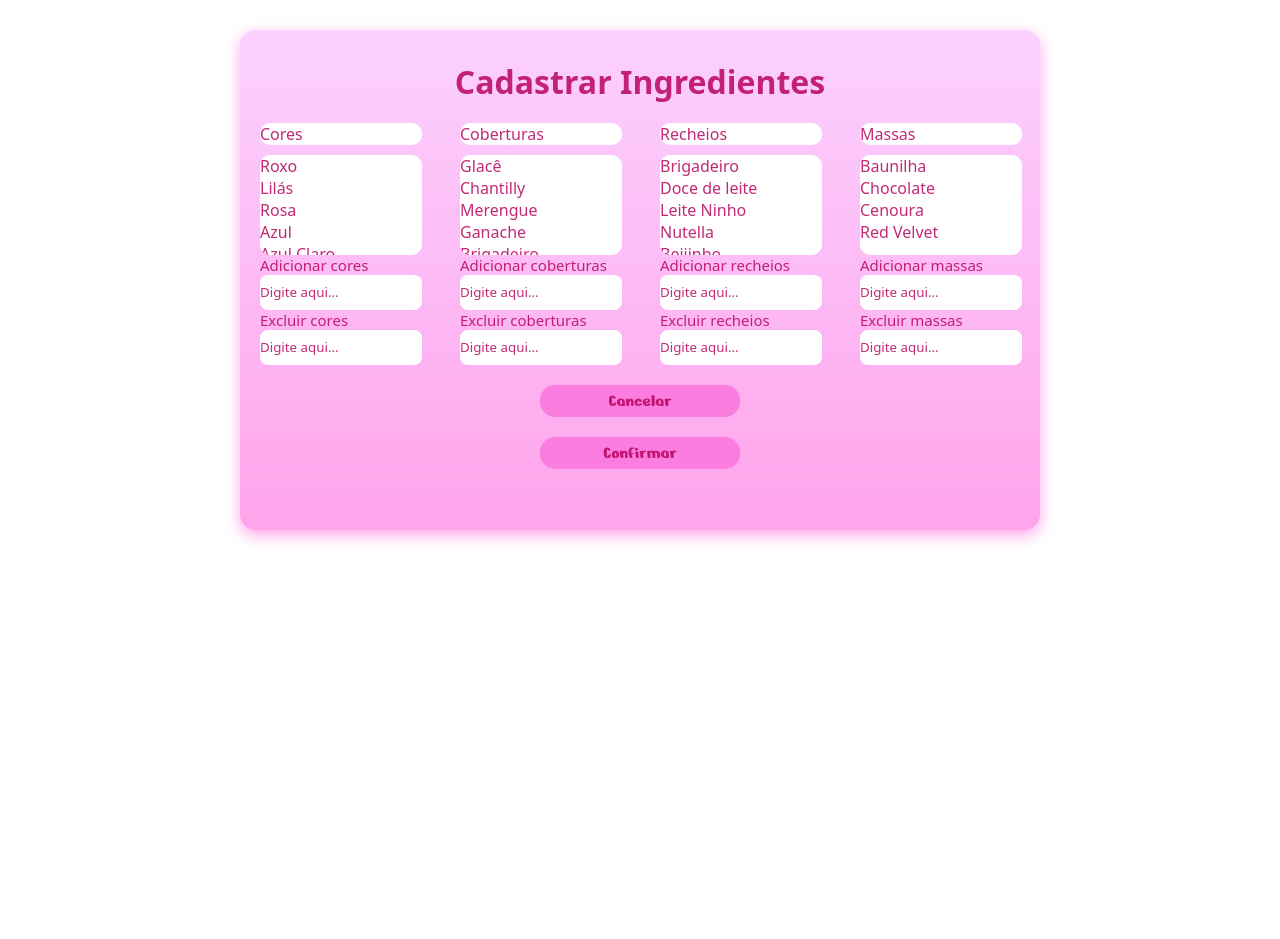
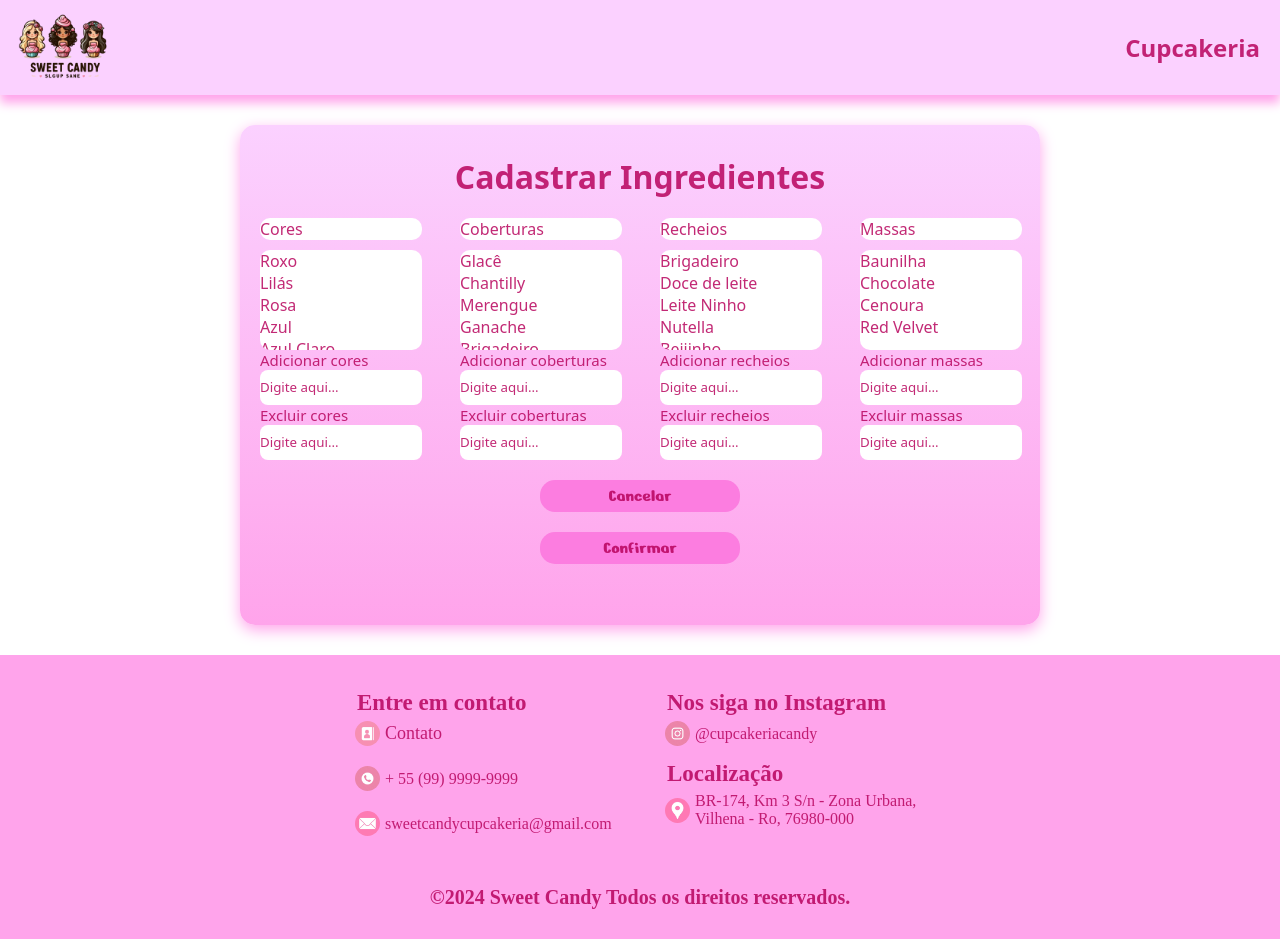
Before and after one commit to cecilioana/fabrica_react, a Next.js app: page /cadastrarIngredientes in a window 1280 px wide. Before the commit the page ends 800 px from the top, so only its background shows below. Built offline with nearby package versions, Linux system fonts and the light colour scheme; a web font is replaced by a local one.

Commit message:
Agora vai 4

```diff
--- a/src/app/cadastrarIngredientes/page.js
+++ b/src/app/cadastrarIngredientes/page.js
@@ -1,8 +1,10 @@
 'use client'
-
+import Footer from "@/components/Footer"
+import { Formulario, Botao } from "@/components/Form"
 import { useState } from "react";
 import styles from "./page.module.css";
 import Link from "next/link";
+import Header from "@/components/Header";
 
 export default function cadastrarIngredientes() {
   const [ingredientes, setIngredientes] = useState({
@@ -29,7 +31,9 @@
   };
 
   return (
-    <form className={styles.form}>
+    <main>
+        <Header></Header>
+         <form className={styles.form}>
       <h1 className={styles.h1}>Cadastrar Ingredientes</h1>
       <div className={styles.tudo}>
         {Object.entries(ingredientes).map(([categoria, itens]) => (
@@ -66,5 +70,8 @@
       <Link href='/area'> Confirmar</Link>
        </button>
     </form>
+    <Footer></Footer>
+    </main>
+
   );
 }
```
